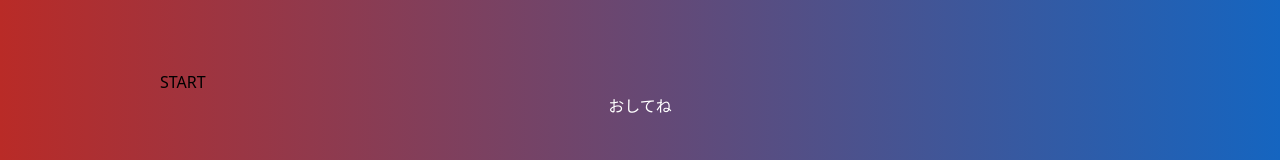
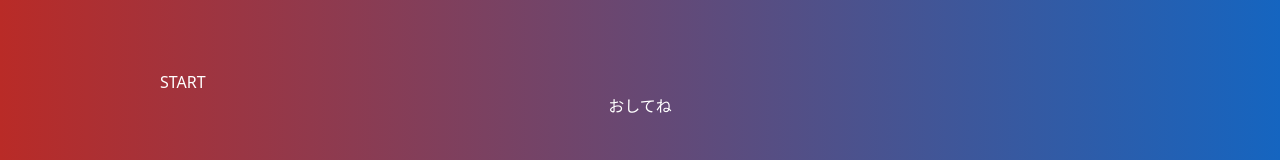
Before and after one commit to shoujo-saisyu-sensen/vim_study_app, a Next.js app: page / in a window 1280 px wide. Shown: the part 306-466 px from the top of the page. Built offline with nearby package versions, Linux system fonts and the light colour scheme.

Commit message:
:wrench: color

```diff
--- a/src/components/pages/top/index.tsx
+++ b/src/components/pages/top/index.tsx
@@ -13,7 +13,7 @@ export const Top: React.FC = () => {
       <div className={`w-screen h-screen flex flex-col justify-center gap-4 p-40 ${style.topWrapper}`}>
         {isStarted ? (<input type="text" className={style.answerInput} placeholder='sample'/>) : (
         <div className={`flex flex-col justify-center ${style.start}`}>
-          <p>START</p>
+          <p className={style.button}>START</p>
           <button onClick={onClickStart} className={style.button}>おしてね</button>
         </div>)}
       </ div>
```
